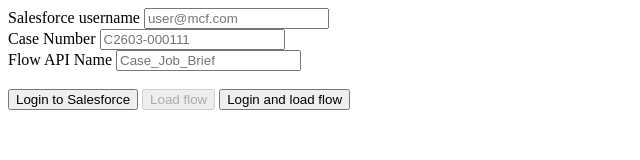
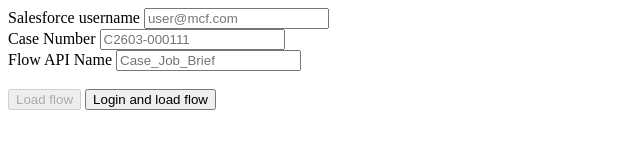
Before and after one commit to basitali-coder/JobBriefingLOTestJobBriefingSandbox, a plain HTML site: page index.html in a window 1280 px wide. Shown: the whole page, without its empty margins (0-640 px from the left). Drawn offline with Linux system fonts and the light colour scheme.

Commit message:
Hide login button by default Tim ask

```diff
--- a/index.html
+++ b/index.html
@@ -42,7 +42,7 @@ Notes:  Enter username should be handled in MMO backend for single sign-on
         <label for="flowapiname">Flow API Name</label>
         <input id="flowapiname" type="text" placeholder="Case_Job_Brief">
         <br/><br/>
-        <button id="loginButton">Login to Salesforce</button>
+        <button id="loginButton" style="display:none">Login to Salesforce</button>
         <button id="loadFlowButton" disabled>Load flow</button>
         <button id="loadBothSequentially">Login and load flow</button>
         <br/>
```
